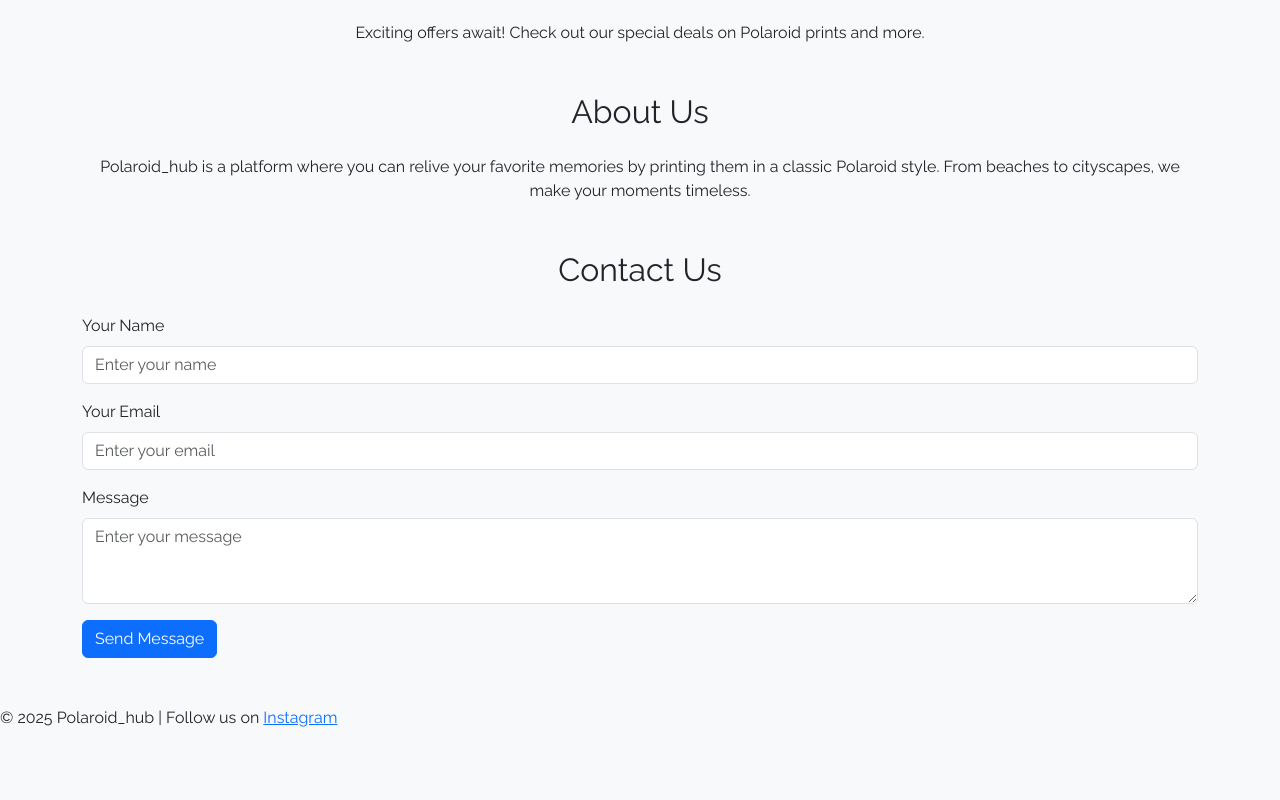
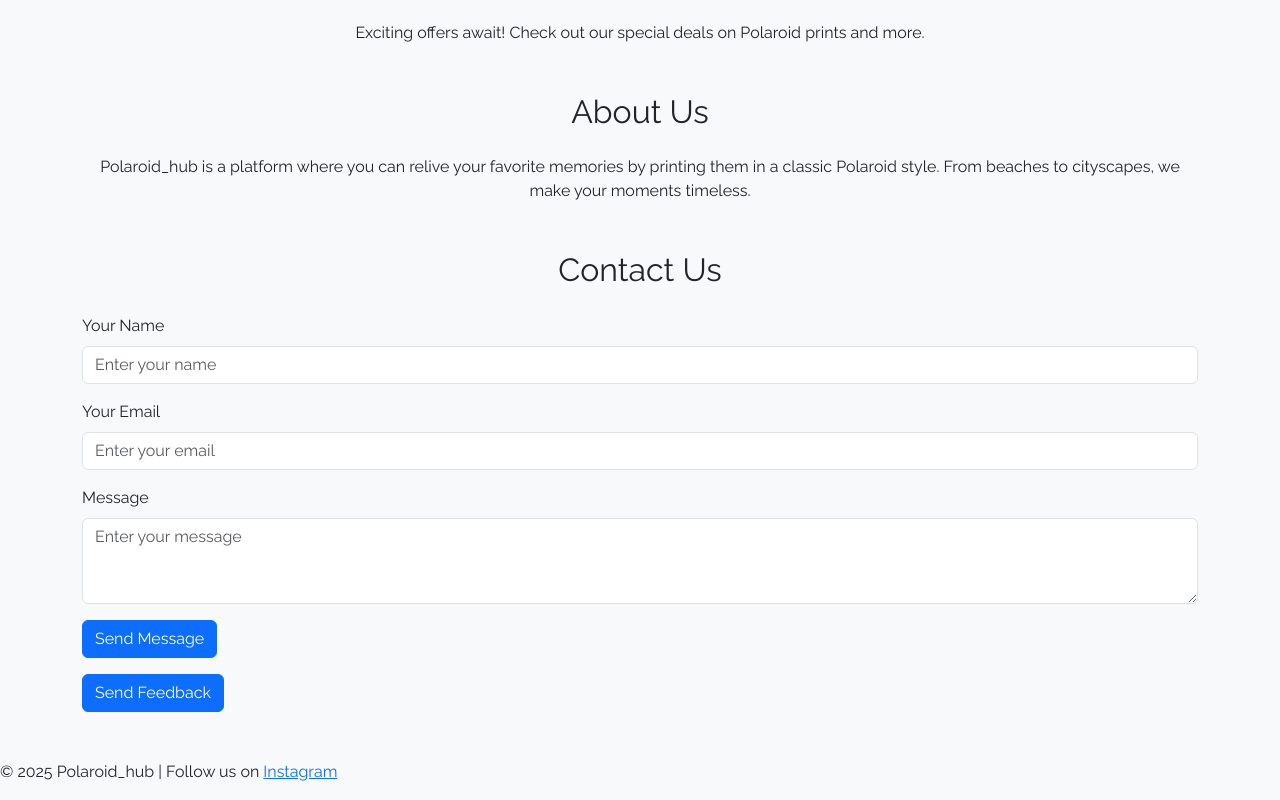
Before and after one commit to Abhijith808/Polaroid_hub, a plain HTML site: page index.html in a window 1280 px wide. Shown: the part 5856-6656 px from the top of the page. Before the commit the page ends 6602 px from the top, so only its background shows below. Drawn offline with nearby package versions, Linux system fonts and the light colour scheme; files whose address does not match are found by name.

Commit message:
Update index.html

```diff
--- a/index.html
+++ b/index.html
@@ -190,6 +190,7 @@
       </div>
       <button type="submit" class="btn btn-primary">Send Message</button>
     </form>
+    <a href="mailto:photopovic@gmail.com?subject=Feedback&body=Hello, I would like to share my feedback..." class="btn btn-primary mt-3">Send Feedback</a>
   </section>
 
   <!-- Footer -->
```
